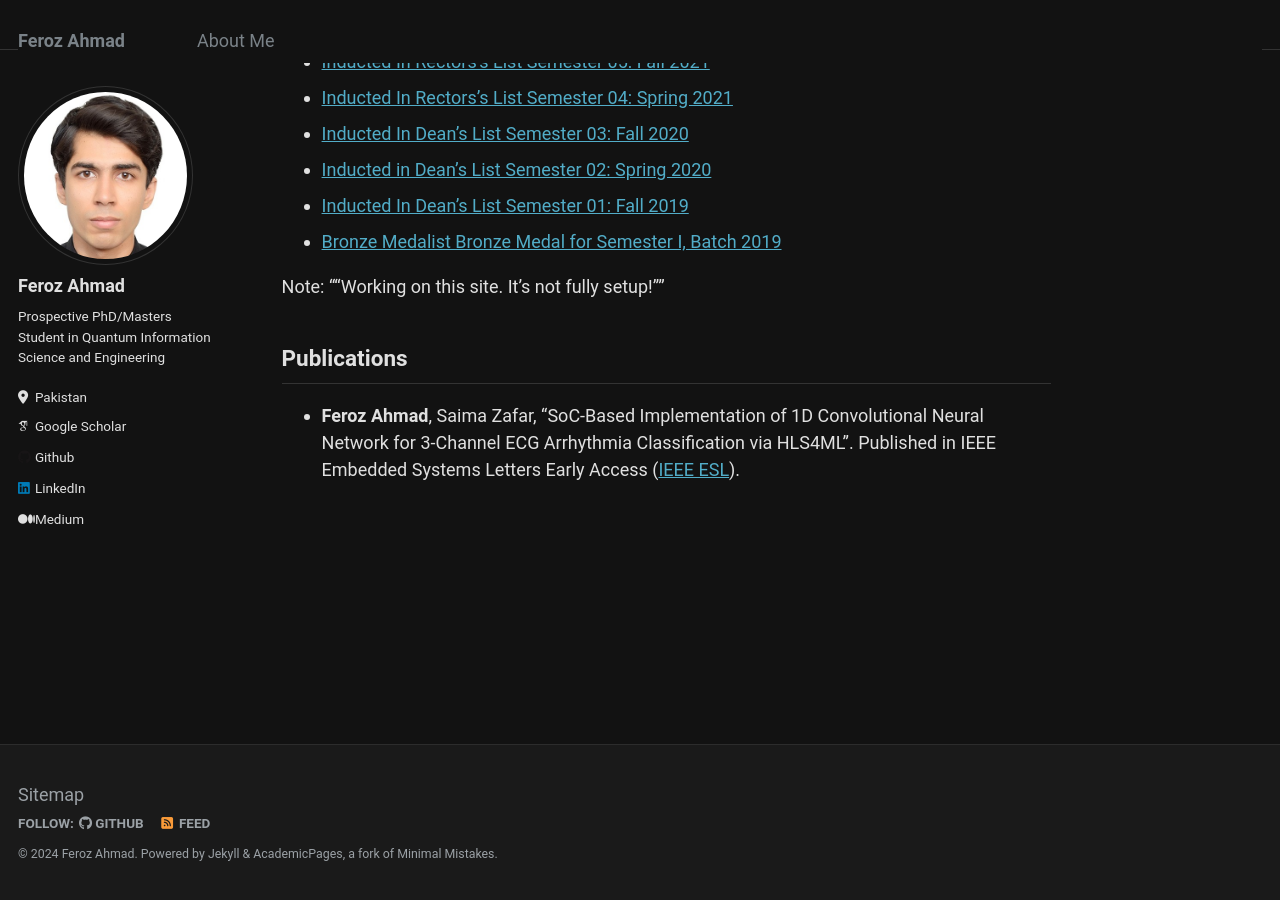
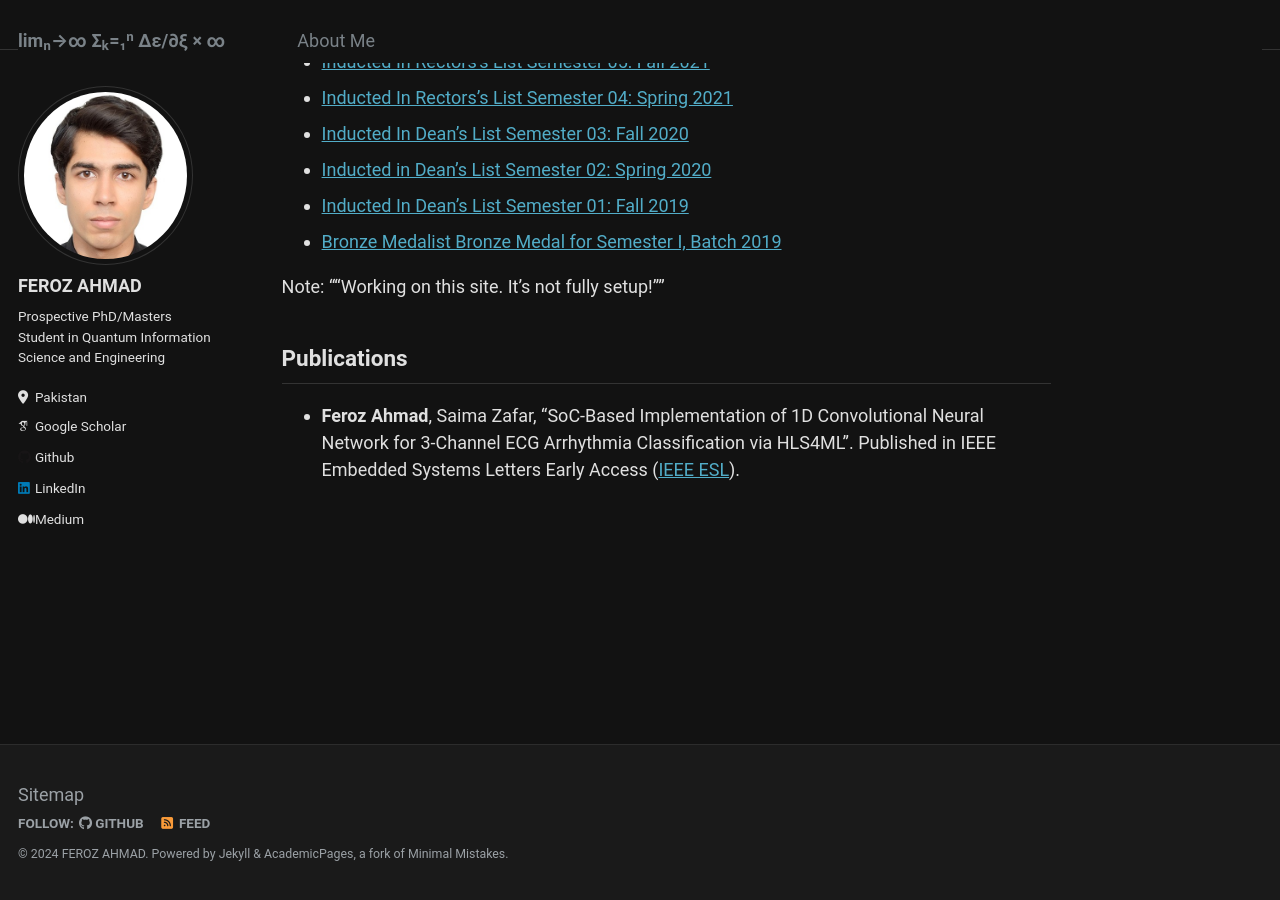
Before and after one commit to Fe-r-oz/Fe-r-oz.github.io, a Jekyll site: the page built from _pages/about.md, in a window 1280 px wide and 900 px high, scrolled down 7417 px. Built offline with Jekyll 4.4.1, drawn with Linux system fonts in a browser that asks for light colours; some web fonts are replaced; a script that is not in the unit is left out.

Commit message:
Update _config.yml

```diff
--- a/_config.yml
+++ b/_config.yml
@@ -8,9 +8,9 @@
 
 # Basic Site Settings
 locale                   : "en-US"
-title                    : "Feroz Ahmad"
+title                    : "limₙ→∞ Σₖ=₁ⁿ Δε/∂ξ × ∞"
 title_separator          : "-"
-name                     : &name "Feroz Ahmad"
+name                     : &name "FEROZ AHMAD"
 description              : &description "Prospective Postgraduate/Graduate Student in Quantum Information Science and Engineering"
 url                      : https://Fe-r-oz.github.io # the base hostname & protocol for your site e.g. "https://mmistakes.github.io"
 baseurl                  : "" # the subpath of your site, e.g. "/blog"
@@ -22,7 +22,7 @@ repository               : "Fe-r-oz/Fe-r-oz.github.io"
 author:
   # Biographic information
   avatar           : "FerozAhmad.png"
-  name             : "Feroz Ahmad"
+  name             : "FEROZ AHMAD"
   pronouns         :
   bio              : "Prospective PhD/Masters Student in Quantum Information Science and Engineering"
   location         : "Pakistan"
```
